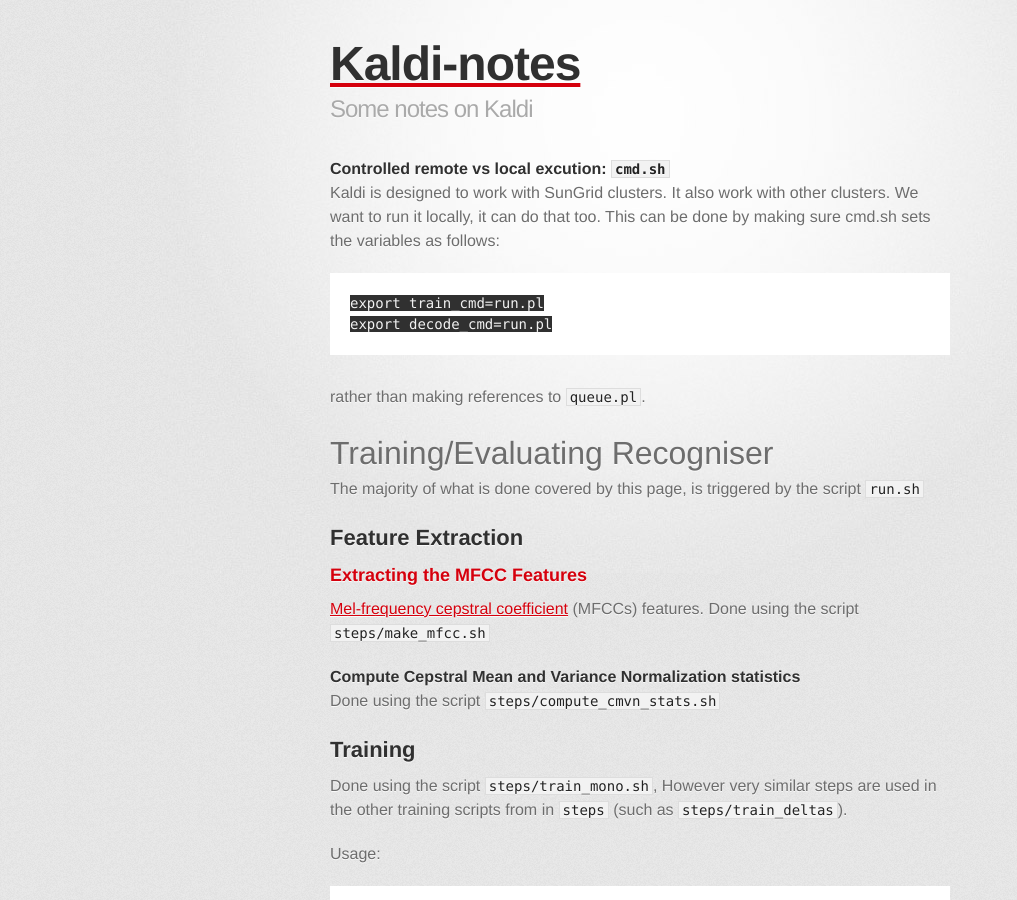
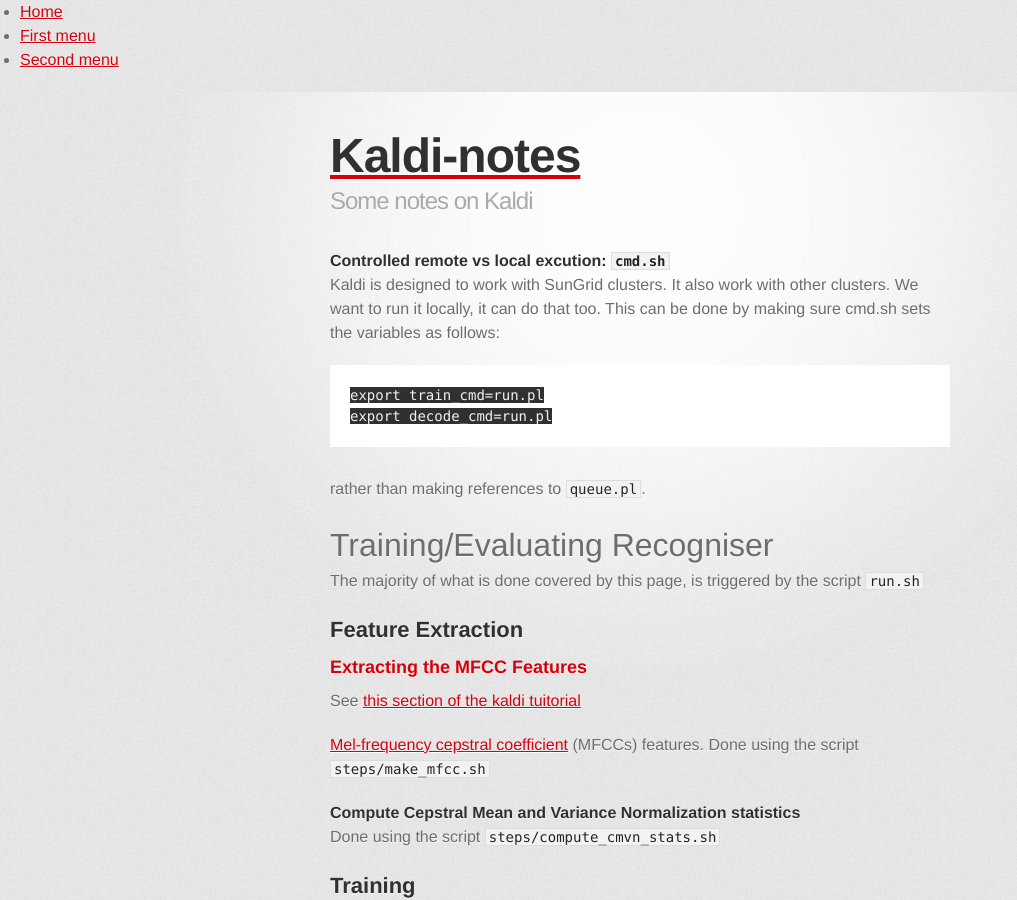
Before and after one commit to oxinabox/Kaldi-Notes, a Jekyll site: the page built from tidigits/train_eval.md, in a window 1280 px wide and 900 px high. Shown: the whole window, without its empty margins (0-1017 px from the left). Built offline with Jekyll 4.4.1, drawn with Linux system fonts in a browser that asks for light colours; some web fonts are replaced; Markdown is read by kramdown in place of the engine named in the settings.

Commit message:
=quick submission.

```diff
--- /dev/null
+++ b/_includes/nav.html
@@ -0,0 +1,17 @@
+{% assign navurl = page.url | remove: 'index.html' %}
+<ul>
+{% for item in include.nav %}
+    <li>
+        <a href="{{ item.url }}">
+            {% if item.url == navurl %}
+                <b>{{ item.text }}</b>
+            {% else %}
+                {{ item.text }}
+            {% endif %}
+        </a>
+    </li>
+    {% if item.subitems and navurl contains item.url %}
+        {% include nav.html nav=item.subitems %}
+    {% endif %}
+{% endfor %}
+</ul>
--- a/_layouts/default.html
+++ b/_layouts/default.html
@@ -15,6 +15,8 @@
   </head>
 
   <body>
+  {% include nav.html nav=site.data.menu %}
+
     <div id="container">
       <div class="inner">
 
--- a/tidigits/train_eval.md
+++ b/tidigits/train_eval.md
@@ -27,6 +27,7 @@
 ## Feature Extraction
 
 ###Extracting the MFCC Features
+See [this section of the kaldi tuitorial](http://kaldi.sourceforge.net/tutorial_running.html#tutorial_running_feats)
 
 [Mel-frequency cepstral coefficient](http://en.wikipedia.org/wiki/Mel-frequency_cepstrum)  (MFCCs) features.
 Done using the script `steps/make_mfcc.sh`
```
Also changed, not shown: _data/menu.yml (added, +15 -0 lines).
